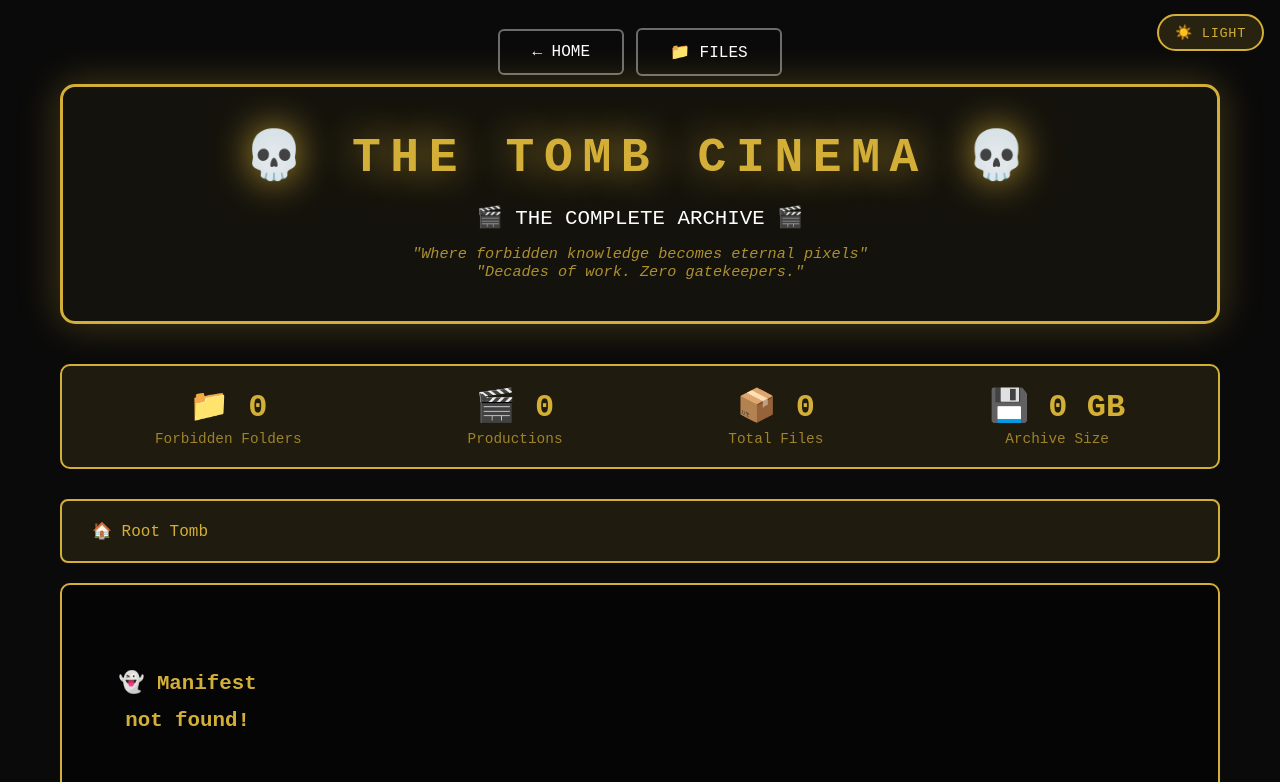
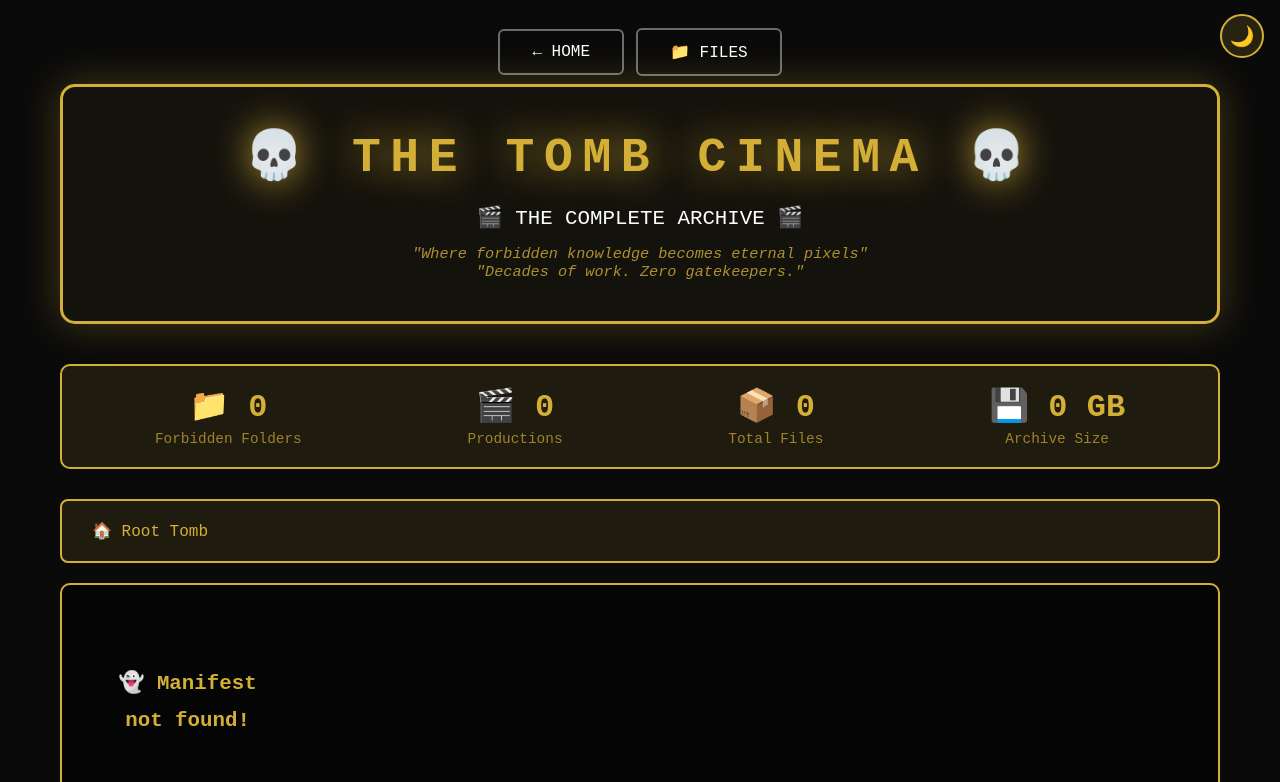
Before and after one commit to BardPresident/Cinema, a plain HTML site: page index.html in a window 1280 px wide. Shown: the top 782 px of the page. Drawn offline with Linux system fonts and the light colour scheme.

Commit message:
Refactor theme toggle button and update icons

```diff
--- a/index.html
+++ b/index.html
@@ -136,12 +136,14 @@
 
         #modeToggle {
             position: fixed; top: 14px; right: 16px; z-index: 9000;
-            padding: 8px 16px; background: rgba(212,175,55,0.15);
+            width: 44px; height: 44px; padding: 0;
+            background: rgba(212,175,55,0.15);
             border: 2px solid #d4af37; color: #d4af37;
-            font-family: 'Courier New', monospace; font-size: 0.85em;
-            cursor: pointer; border-radius: 20px; transition: all 0.3s; letter-spacing: 0.05em;
+            font-size: 20px; cursor: pointer;
+            border-radius: 50%; transition: all 0.3s;
+            display: flex; align-items: center; justify-content: center;
         }
-        #modeToggle:hover { background: rgba(212,175,55,0.35); transform: scale(1.05); }
+        #modeToggle:hover { background: rgba(212,175,55,0.35); transform: scale(1.12); }
         body.light #modeToggle { border-color: #8b6914; color: #5a3e1b; background: rgba(212,175,55,0.2); }
         body.light #modeToggle:hover { background: rgba(212,175,55,0.4); }
 
@@ -228,7 +230,7 @@
 </head>
 <body>
 
-    <button id="modeToggle" onclick="toggleMode()"><span id="themeIcon">☀️</span> <span id="themeLabel">LIGHT</span></button>
+    <button id="modeToggle" onclick="toggleMode()"><span id="themeIcon">🌙</span></button>
 
     <div class="main-content">
 
@@ -354,12 +356,10 @@ node generate-manifest.js</code></pre>
             var saved = localStorage.getItem('kkk-theme');
             if (saved === 'light') {
                 document.body.classList.add('light');
-                document.getElementById('themeIcon').textContent = '🎉';
-                document.getElementById('themeLabel').textContent = 'PARTY';
+                document.getElementById('themeIcon').textContent = '☀️';
             } else if (saved === 'party') {
                 document.body.classList.add('party');
-                document.getElementById('themeIcon').textContent = '🌙';
-                document.getElementById('themeLabel').textContent = 'DARK';
+                document.getElementById('themeIcon').textContent = '🎉';
             }
         } catch(e) {}
 
@@ -371,15 +371,12 @@ node generate-manifest.js</code></pre>
             b.classList.remove('light', 'party');
             if (next === 'light') {
                 b.classList.add('light');
-                document.getElementById('themeIcon').textContent = '🎉';
-                document.getElementById('themeLabel').textContent = 'PARTY';
+                document.getElementById('themeIcon').textContent = '☀️';
             } else if (next === 'party') {
                 b.classList.add('party');
+                document.getElementById('themeIcon').textContent = '🎉';
+            } else {
                 document.getElementById('themeIcon').textContent = '🌙';
-                document.getElementById('themeLabel').textContent = 'DARK';
-            } else {
-                document.getElementById('themeIcon').textContent = '☀️';
-                document.getElementById('themeLabel').textContent = 'LIGHT';
             }
             try { localStorage.setItem('kkk-theme', next); } catch(e) {}
         }
```
